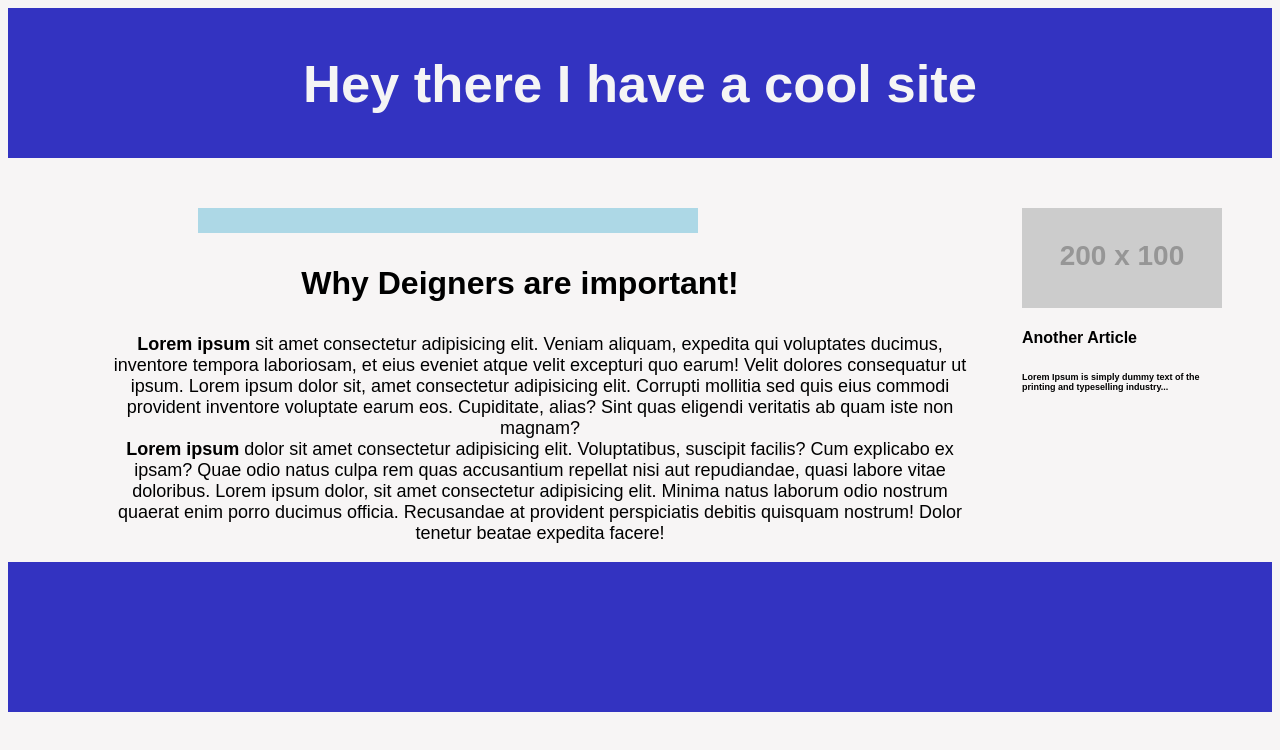
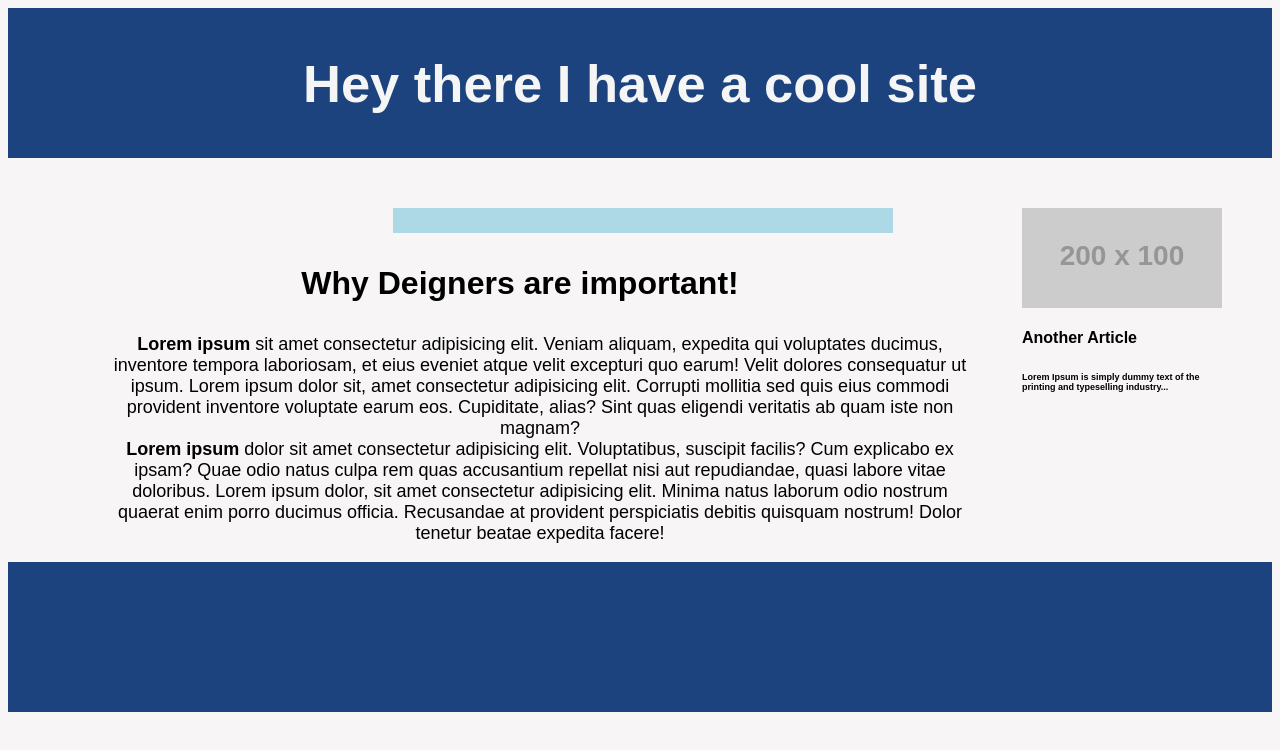
Before and after one commit to SpencerLeBard/CoolSite, a plain HTML site: page index.html in a window 1280 px wide. Drawn offline with Linux system fonts and the light colour scheme; placeholder pictures from the web are drawn by us.

Commit message:
middlebarfixed

```diff
--- a/style.css
+++ b/style.css
@@ -16,7 +16,7 @@ body{
 }
 
 #main-title{
-  background-color: rgb(51 51 193);
+  background-color: rgb(16 58 121 / 95%);
   color: whitesmoke;
   padding: 1px ;
   margin-bottom: 50px;
@@ -28,7 +28,7 @@ body{
   height: 25px;
   width: 500px ;
   background-color: lightblue;
-  margin-left: 130px;
+  margin-left: 325px;
 
 }
 
@@ -41,7 +41,7 @@ body{
 
 #footer{
   height: 150px;
-  background-color: rgb(51 51 193);
+  background-color: rgb(16 58 121 / 95%);
 }
 
 ul{
```
